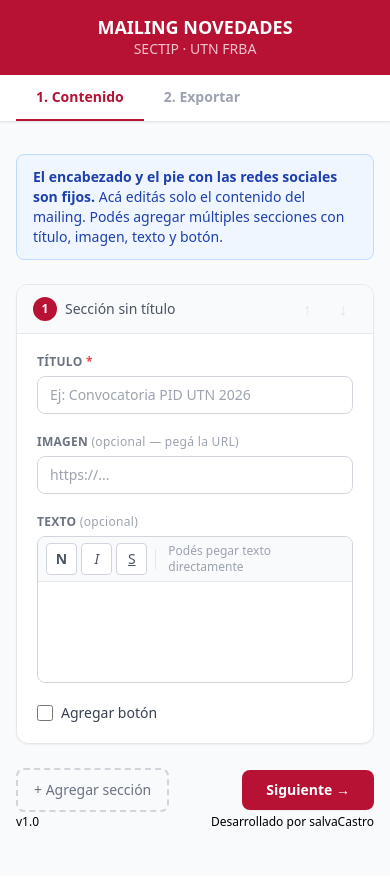
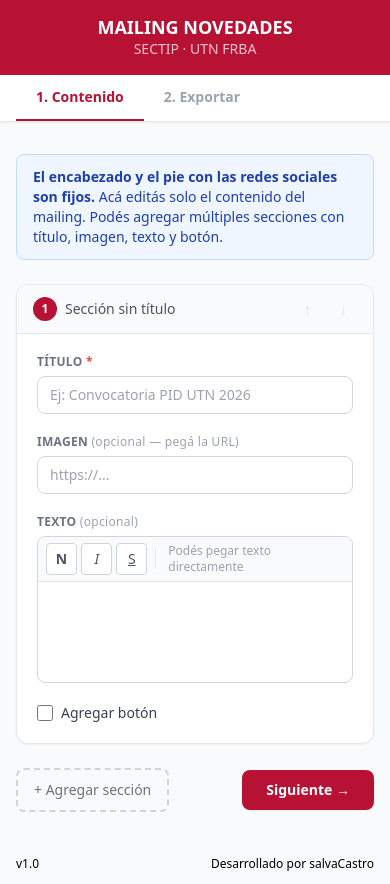
Before and after one commit to salvador-castro/mailing-sectip, a React (Vite) app: page / in a window 390 px wide. Built offline with nearby package versions, Linux system fonts and the light colour scheme.

Commit message:
fix: replace fixed positioning with flex footer to prevent label overlap on mobile

```diff
--- a/src/App.jsx
+++ b/src/App.jsx
@@ -92,7 +92,7 @@ export default function App() {
   const html = generateHTML(sections)
 
   return (
-    <div className="min-h-screen bg-gray-50 pb-8">
+    <div className="min-h-screen bg-gray-50 flex flex-col">
 
       {/* Header */}
       <header className="bg-[#b71234] text-white shadow-md">
@@ -130,7 +130,7 @@ export default function App() {
         </div>
       </div>
 
-      <main className="max-w-3xl mx-auto px-4 py-8">
+      <main className="flex-1 max-w-3xl mx-auto px-4 py-8 w-full">
 
         {step === 1 ? (
           <>
@@ -179,10 +179,8 @@ export default function App() {
 
       </main>
 
-      <div className="fixed bottom-3 left-4 pointer-events-none">
+      <div className="flex justify-between px-4 py-3">
         <span className="text-xs text-black font-medium">v1.0</span>
-      </div>
-      <div className="fixed bottom-3 right-4 pointer-events-none">
         <span className="text-xs text-black font-medium">Desarrollado por salvaCastro</span>
       </div>
       <Analytics />
```
